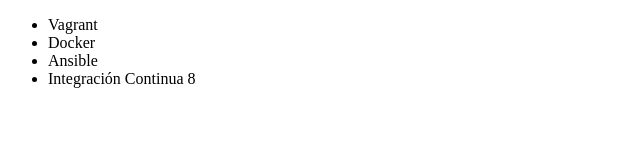
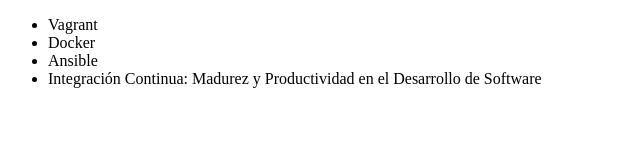
Before and after one commit to Evadan97/alura-git, a plain HTML site: page index.html in a window 1280 px wide. Shown: the whole page, without its empty margins (0-640 px from the left). Drawn offline with Linux system fonts and the light colour scheme.

Commit message:
Renombrando curso de Integración contínua

```diff
--- a/index.html
+++ b/index.html
@@ -11,7 +11,7 @@
             <li>Vagrant</li>
             <li>Docker</li>
             <li>Ansible</li>
-            <li>Integración Continua 8</li>
+            <li>Integración Continua: Madurez y Productividad en el Desarrollo de Software</li>
         </ul>
     </body>
 </html>
```
